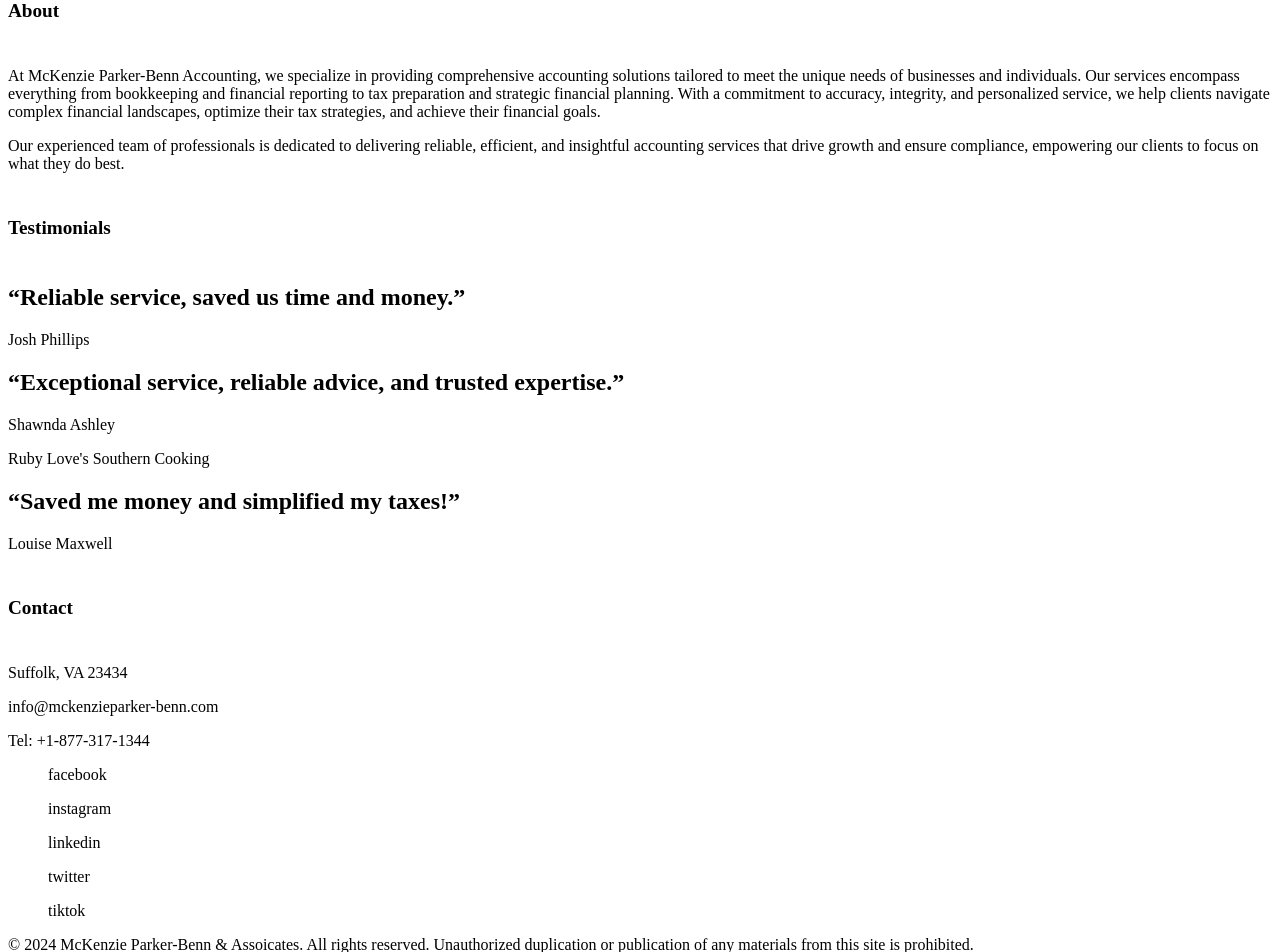
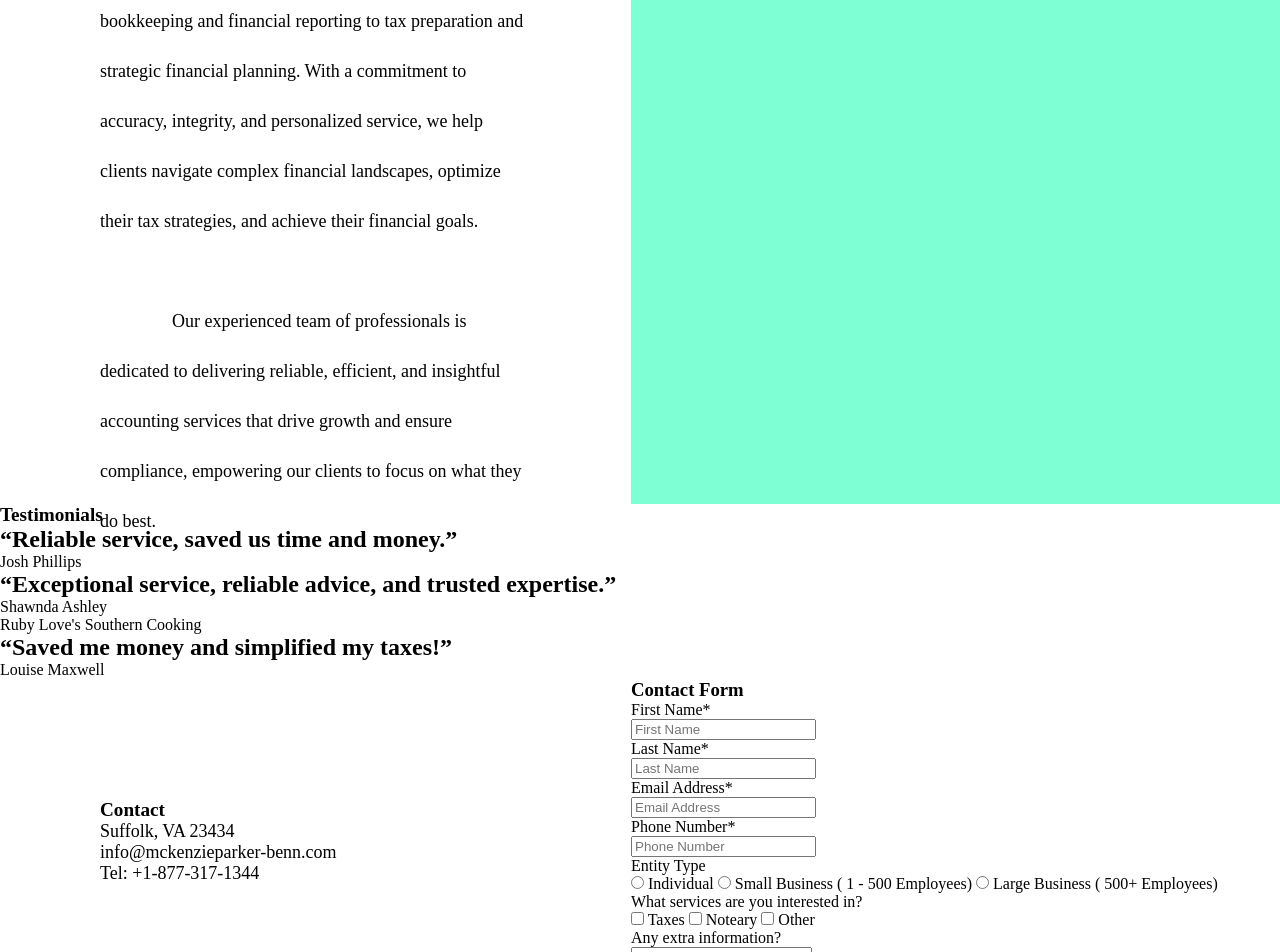
Before and after one commit to MyNerdChild/MPBAccounting_Website, a plain HTML site: page index.html in a window 1280 px wide. Shown: the part 1540-2492 px from the top of the page. Drawn offline with Linux system fonts and the light colour scheme.

Commit message:
Add files via upload

```diff
--- a/index.html
+++ b/index.html
@@ -73,15 +73,21 @@
 
     </section>
 
-    <section id="About">
+    <section id="About" >
+
+        <div class="about">
 
             <div class="sect1">
                 <h6>About</h6>
 
+                <div class="aboutText">
                     <p>At McKenzie Parker-Benn Accounting, we specialize in providing comprehensive accounting solutions tailored to meet the unique needs of businesses and individuals. Our services encompass everything from bookkeeping and financial reporting to tax preparation and strategic financial planning. With a commitment to accuracy, integrity, and personalized service, we help clients navigate complex financial landscapes, optimize their tax strategies, and achieve their financial goals.</p>
                     <p>Our experienced team of professionals is dedicated to delivering reliable, efficient, and insightful accounting services that drive growth and ensure compliance, empowering our clients to focus on what they do best.</p>
                 </div>
-        <div class="sect2"></div>
+            </div>
+            <div class="sect2">d</div>
+
+        </div>
 
     </section>
 
@@ -106,6 +112,8 @@
     </section>
 
     <section id="Contact">
+
+        <div class="basicContact">
             <h6>Contact</h6>
 
             <div class="info">
@@ -113,11 +121,48 @@
                 <p>info@mckenzieparker-benn.com</p>
                 <p>Tel: +1-877-317-1344</p>
             </div>
+        </div>
 
-        <form action=""></form>
+        <form action="" class="contactForm">
+            <h3>Contact Form</h3>
+            <div class="formItems">
+                <p>First Name*</p>
+                <input type="text" id="fname" placeholder="First Name" required>
+                <p>Last Name*</p>
+                <input type="text" id="lname" placeholder="Last Name" required>
+                <p>Email Address*</p>
+                <input type="email" id="email" placeholder="Email Address" required>
+                <p>Phone Number*</p>
+                <input type="tel" id="phone" placeholder="Phone Number" required>
+
+                <div class="entity">
+                    <p>Entity Type</p>
+                    <input type="radio" name="pickE" id="" required> Individual
+                    <input type="radio" name="pickE" id=""> Small Business ( 1 - 500 Employees)
+                    <input type="radio" name="pickE" id=""> Large Business ( 500+ Employees)
+                </div>
+
+                <div class="checkboxOptions">
+                    <p>What services are you interested in?</p>
+
+                    <input type="checkbox" name="pickS" id=""> Taxes
+                    <input type="checkbox" name="pickS" id=""> Noteary
+                    <input type="checkbox" name="pickS" id="other-btn" onclick="OtherBtn()"> Other
+                    <br>
+                        <input type="text" id="otherText" placeholder="Type Here" style="display: none;">
+
+                </div>
+
+                <p>Any extra information?</p>
+                <textarea name="message" id="" rows="8"></textarea>
+
+                <button type="submit">Submit</button>
+            </div>
+
+        </form>
 
     </section>
-
+<script src="script.js"></script>
 </body>
 <footer>
     <div>
--- /dev/null
+++ b/script.js
@@ -0,0 +1,25 @@
+function OtherBtn(){
+
+    var otherCheckbtn = document.getElementById("other-btn");
+
+    var otherText = document.getElementById("otherText");
+
+    if(otherCheckbtn.checked){
+        otherText.style.display ='block';
+
+    } else{
+        otherText.style.display = 'none';
+    }
+
+}
+
+function textBoxOption(){
+    var radioCheck = document.getElementById("yes");
+    var message = document.getElementsById("message");
+
+    if(radioCheck.checked){
+        message.style.display = 'block';
+    }else{
+        message.style.display = 'none;'
+    }
+}
--- a/style.css
+++ b/style.css
@@ -1,3 +1,6 @@
+*{
+    margin: 0;
+}
 /* Nav Bar */
 nav{
     margin: 0;
@@ -147,6 +150,7 @@ h6{
 .Experience{
     background-color: rgb(22, 22, 63);
     color: white;
+    height: 450px;
 
     .ETitle{
         text-align: center;
@@ -156,6 +160,7 @@ h6{
     }
 
     .secEcp{
+        padding-top: 120px;
         text-align: center;
         column-count: 3;
         column-gap: 30px;
@@ -173,3 +178,56 @@ h6{
 
 
 }
+
+.about{
+    display: flex;
+    flex-direction: row;
+    height: 900px;
+
+    .sect1{
+        width: 45%;
+        padding: 120px 0px 50px 100px;
+        height: auto;
+
+        p{
+            padding: 50px 100px 0 0;
+            padding-top: 50px;
+            font-size: large;
+            line-height: 50px;
+            text-indent: 4em;
+        }
+
+
+
+
+    }
+
+    .sect2{
+        width: 55%;
+        height: 900px;
+        background-color: aquamarine;
+    }
+}
+
+#Contact{
+    display: flex;
+    flex-direction: row;
+    height: 900px;
+
+    .basicContact{
+        width: 45%;
+        padding: 120px 0px 50px 100px;
+        .info{
+            font-size: large;
+        }
+
+        .title{
+
+        }
+
+    }
+
+    .contactForm{
+        width: 55%;
+    }
+}
```
Lines whose indentation alone changed are shown as unchanged.
